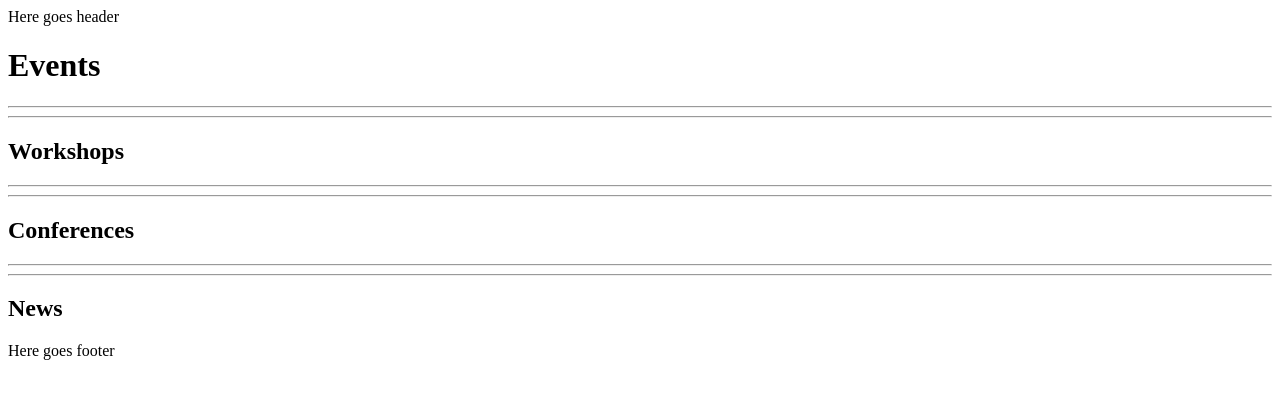
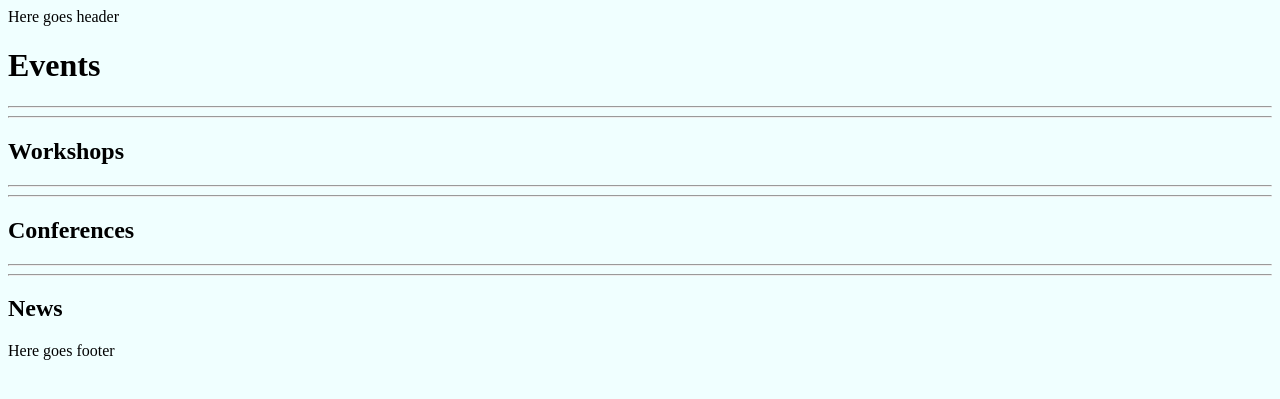
Before and after one commit to vivekj52/NITK_CSE_Portal, a Django app: page /events/ in a window 1280 px wide. Shown: the top 399 px of the page. Run offline with Django 3.2, Linux system fonts and the light colour scheme; data that the repository does not hold is empty; parts of the project's set-up code (start-up, migrations or seed data) failed here and were passed over.

Commit message:
Added common stylesheet

```diff
--- a/NITK_CSE_Portal/settings.py
+++ b/NITK_CSE_Portal/settings.py
@@ -139,3 +139,4 @@ USE_TZ = True
 # https://docs.djangoproject.com/en/3.1/howto/static-files/
 
 STATIC_URL = '/static/'
+STATICFILES_DIRS = (os.path.join('static'),)
--- /dev/null
+++ b/static/style.css
@@ -0,0 +1,3 @@
+body{
+    background-color: azure;
+}
--- a/templates/base.html
+++ b/templates/base.html
@@ -2,6 +2,8 @@
 <html lang="en">
 <head>
     <meta charset="UTF-8">
+    {% load static %}
+    <link rel="stylesheet" type="text/css" href="{% static 'style.css' %}"/>
     <title>CSE Department</title>
 </head>
 <body>
```
